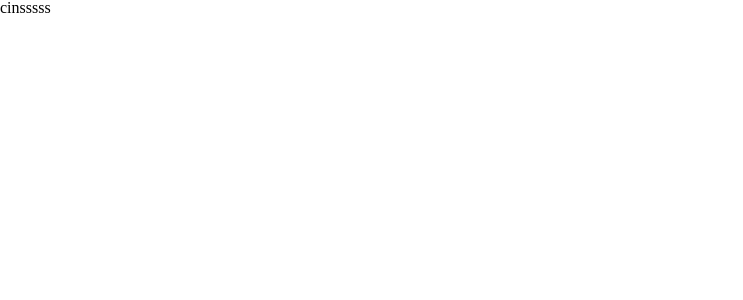
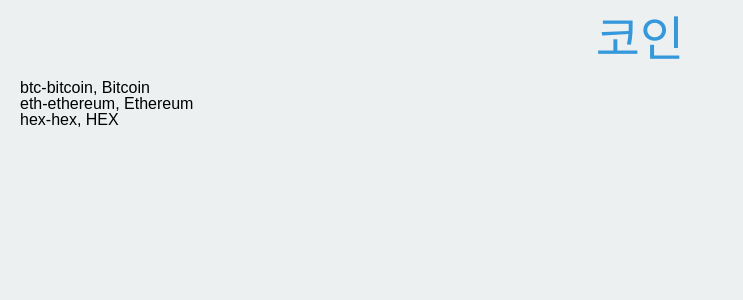
Before and after one commit to j2noo/Coin-Tracker, a React (Create React App) app: page / in a window 1280 px wide. Shown: the top 300 px of the page, without its empty margins (0-743 px from the left). Built offline with nearby package versions, Linux system fonts and the light colour scheme.

Commit message:
폰트 설정

```diff
--- a/src/App.tsx
+++ b/src/App.tsx
@@ -4,6 +4,8 @@
 import { createGlobalStyle } from "styled-components";
 
 const GlobalStyle = createGlobalStyle`
+@import url('https://fonts.googleapis.com/css2?family=Noto+Sans+KR:wght@500&display=swap');
+@import url('https://fonts.googleapis.com/css2?family=Noto+Sans+KR:wght@300;400;700&display=swap');
 /* http://meyerweb.com/eric/tools/css/reset/
    v5.0.1 | 20191019
    License: none (public domain)
@@ -57,6 +59,14 @@
   border-collapse: collapse;
   border-spacing: 0;
 }
+body {
+  font-family: 'Noto Sans KR', sans-serif;
+  background-color: ${props => props.theme.bgColor};
+  color : ${props => props.theme.textColor};
+}
+a {
+  text-decoration: none;
+}
 `;
 function App() {
   return (
--- a/src/routes/Coins.tsx
+++ b/src/routes/Coins.tsx
@@ -1,4 +1,65 @@
+import styled from "styled-components";
+
+const Container = styled.div`
+padding: 0px 20px`;
+const Header = styled.header`
+  height: 10vh;
+  display: flex;
+  justify-content: center;
+  align-items: center;
+`;
+const CoinsList = styled.ul``;
+const Coin = styled.li``;
+
+const Title = styled.h1`
+  font-size: 48px;
+  color: ${(props) => props.theme.accentColor};
+`;
+
+const coins = [
+  {
+    id: "btc-bitcoin",
+    name: "Bitcoin",
+    symbol: "BTC",
+    rank: 1,
+    is_new: false,
+    is_active: true,
+    type: "coin",
+  },
+  {
+    id: "eth-ethereum",
+    name: "Ethereum",
+    symbol: "ETH",
+    rank: 2,
+    is_new: false,
+    is_active: true,
+    type: "coin",
+  },
+  {
+    id: "hex-hex",
+    name: "HEX",
+    symbol: "HEX",
+    rank: 3,
+    is_new: false,
+    is_active: true,
+    type: "token",
+  },
+];
+
 function Coins() {
-  return <h1>cinsssss</h1>
+  return (
+    <Container>
+      <Header>
+        <Title>코인</Title>
+      </Header>
+      <CoinsList>
+        {coins.map((coin) => (
+          <Coin key={coin.id}>
+            {coin.id}, {coin.name}
+          </Coin>
+        ))}
+      </CoinsList>
+    </Container>
+  );
 }
 export default Coins;
--- a/src/styled.d.ts
+++ b/src/styled.d.ts
@@ -7,6 +7,6 @@
   export interface DefaultTheme {
     textColor: string;
     bgColor: string;
-    btnColor: string;
+    accentColor: string;
   }
 }
--- a/src/theme.ts
+++ b/src/theme.ts
@@ -1,7 +1,7 @@
 import { DefaultTheme } from "styled-components";
 
 export const lightTheme: DefaultTheme = {
-  bgColor: "white",
+  bgColor: "#ecf0f1",
   textColor: "black",
-  btnColor: "lightGray",
+  accentColor: "#3498db",
 };
```
